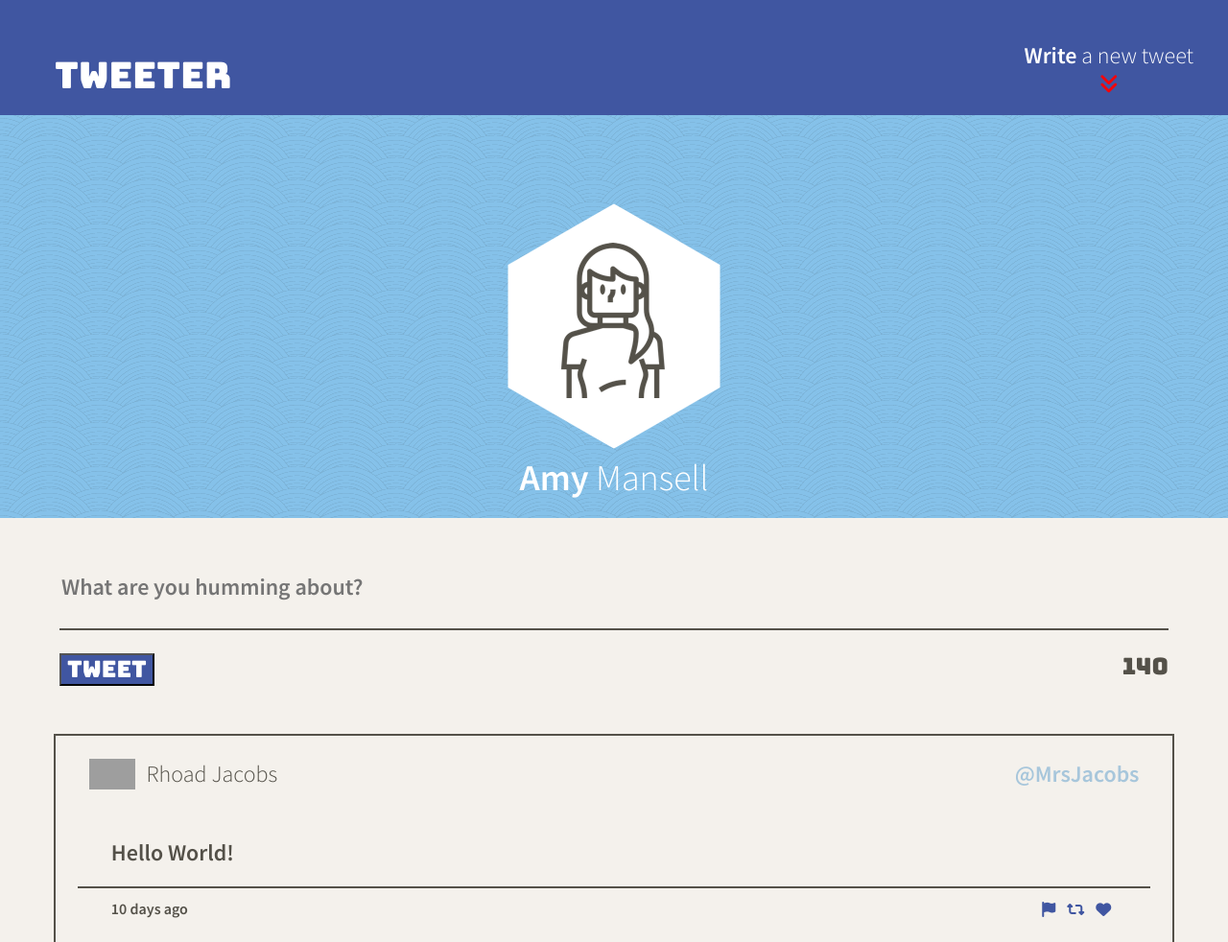
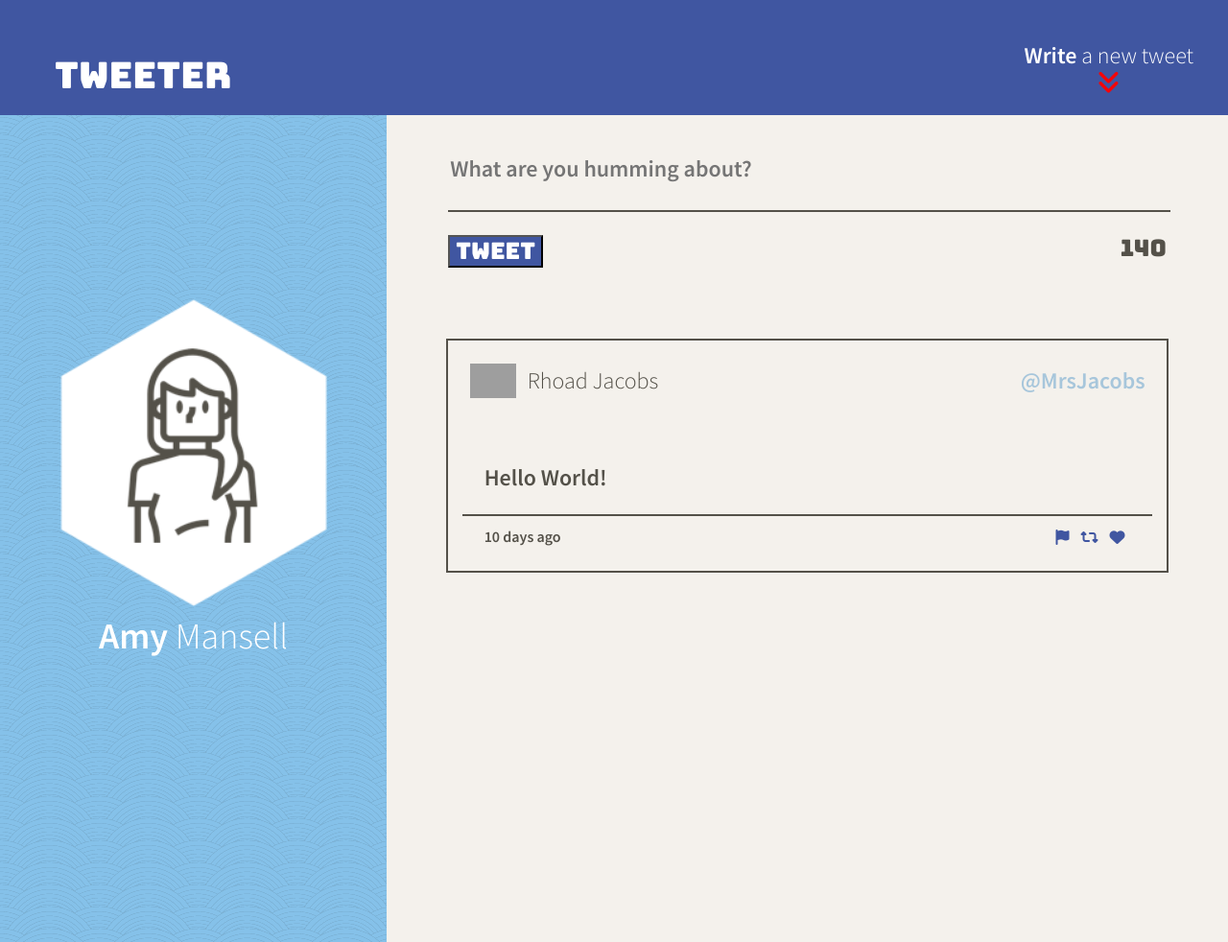
Before and after one commit to raincouver/TweeterProject, a website: page public/index.html in a window 1280 px wide. Shown: the top 982 px of the page at 96% size. Drawn offline with nearby package versions, Linux system fonts and the light colour scheme; no server answers; grey boxes are pictures that could not be loaded.

Commit message:
add viewport breakpoints for phone/desktops

```diff
--- a/public/index.html
+++ b/public/index.html
@@ -1,7 +1,11 @@
+
 <!DOCTYPE html>
 <html lang="en">
+<head>
+  <meta charset="UTF-8">
+  <meta http-equiv="X-UA-Compatible" content="IE=edge">
+  <meta name="viewport" content="width=device-width, initial-scale=1.0">
 
-<head>
   <!-- Meta Information -->
   <title>Tweeter - Home Page</title>
 
@@ -57,6 +61,8 @@
       </div>
     </div>
   </nav>
+
+  <div id="layoutScreenSize">
     <!-- Top User Profile (fixed) -->
     <header id="indexHeader">
       <div>
@@ -68,10 +74,8 @@
       </div>
     </header>
 
-
-
     <!-- Page-specific (main) content here -->
-  <main class="container">
+    <main>
 
       <section class="new-tweet">
         <div id="newTweetWarning"></div>
@@ -135,7 +139,7 @@
       </article>
 
     </main>
-
+  </div>
   <!-- Page-specific (main) content here -->
   <!-- <main class="container red">
         <div class="container first-purple">
--- a/public/styles/header.css
+++ b/public/styles/header.css
@@ -1,5 +1,11 @@
+#layoutScreenSize {
+  display: flex;
+  flex-direction: column;
+  align-items: center;
+  }
+
   #indexHeader {
-  height: 520px;
+    height: 38vh;
     width: 100vw;
     display: flex;
     align-items: center;
@@ -12,3 +18,7 @@
     padding-bottom: 20px;
     color: white;
   }
+
+  #userAvatar {
+    height: 20vh;
+  }
--- a/public/styles/layout.css
+++ b/public/styles/layout.css
@@ -5,15 +5,8 @@
  */
 html {
   box-sizing: border-box;
-  width: 100%;
+  font-size: 24px;
 }
-/* *, *:before, *:after {
-  box-sizing: inherit;
-} */
-
-/*
- * Global layout stuff
- */
 
 body {
   color: #545149;
@@ -23,22 +16,7 @@ body {
   font-family: 'Source Sans Pro', sans-serif;
 }
 
-main {
-  display: flex;
-  /* justify-content: center;
-  align-items: center;
-  flex-direction: column; */
-  padding-left: 5%;
-  width: 90vw;
-}
-
-/*
- * Additional CSS can be defined below or in other CSS files, as per instructions
- */
-
-
   #buttonTop {
-
     position: fixed;
     bottom: 20px;
     right: 30px;
@@ -49,7 +27,6 @@ main {
     resize: none;
     width: 50px;
     height: 50px;
-
   }
 
   #rocket {
--- a/public/styles/nav.css
+++ b/public/styles/nav.css
@@ -1,9 +1,6 @@
-
 
 nav {
-  /* color: #545149; */
-  /* background-color: #f4f1ec; */
-  height: 120px;
+  height: 3rem;
   width: 100vw;
   font-size: 24px;
   background-color: #4056A1;
@@ -15,30 +12,26 @@ nav {
   display: flex;
   flex-direction: row;
   align-items: flex-end;
-  padding-right: 1.5em;
+  padding-right: 0.5em;
 }
 
   #navIcon {
     padding-left: 1.5em;
     padding-top: 1.5em;
-  font-size: 38px;
+    font-size: 1rem;
     font-family: 'Bungee', sans-serif;
     flex-grow: 1;
   }
 
   #navRightSideContainer {
     display: flex;
-  flex-direction: column;
+    flex-direction: row-reverse;
+    justify-content: space-between;
+    align-items: center;
   }
 
     #navNewTweet {
       font-family: 'Source Sans Pro', sans-serif;
-  align-self: center;
-}
-
-#navAngleDown {
-  font-size: 20px;
-  color: red;
     }
 
     #formToggle {
@@ -46,5 +39,9 @@ nav {
       background-color: transparent;
       width: min-content;
       height: min-content;
-  align-self: center;
     }
+
+    #navAngleDown {
+      font-size: 1rem;
+      color: red;
+    }
--- a/public/styles/new-tweet.css
+++ b/public/styles/new-tweet.css
@@ -1,7 +1,16 @@
+main {
+  display: flex;
+  padding: 5%;
+  padding-top: 2%;
+  width: 88%;
+  flex-direction: column;
+  align-items: center;
+}
+
   .new-tweet {
-  padding-top: 1.5em;
     align-items: center;
     display: flex;
+    width: 100%;
     flex-direction: column;
   }
 
@@ -23,35 +32,8 @@
         margin-left: 10px;
       }
 
-.newTweetLabel {
-  transform: translateY(-50%);
-  position: absolute;
-}
-
-#tweet-text {
-  position: relative;
-  width: 90vw;
-  font-family: 'Source Sans Pro', sans-serif;
-  background-color: transparent;
-  border-width: 0px;
-  border-bottom: solid 2px #545149;
-  font-weight: bold;
-}
-
-#tweet-text:focus ~ .newTweetLabel,
-#tweet-text:not(:placeholder-shown) ~ .newTweetLabel{
-  z-index: -1;
-}
-
-
-
-.tweetContainer {
-  display: flex;
-  align-items: flex-start;
-  padding-top: 1em;
-}
-
     form {
+      width: 100%;
       display: flex;
       flex-direction: column;
     }
@@ -61,10 +43,20 @@ textarea {
         background-color: transparent;
         resize: none;
         outline: none;
+        position: relative;
+        width: 100%;
+        font-family: 'Source Sans Pro', sans-serif;
+        background-color: transparent;
+        border-width: 0px;
+        border-bottom: solid 2px #545149;
+        font-weight: bold;
       }
 
-#tweetCounter {
-  font-family: 'Bungee', sans-serif;
+      .tweetContainer {
+        width: 100%;
+        display: flex;
+        align-items: flex-start;
+        padding-top: 1em;
       }
 
         .tweetSpace1 {
@@ -73,14 +65,31 @@ textarea {
           justify-content: flex-start;
         }
 
+          #styledButton {
+            font-family: 'Bungee', sans-serif;
+            color: white;
+            background-color: #4056A1;
+          }
+
         .tweetSpace2 {
           flex-grow: 1;
           display: flex;
           justify-content: flex-end;
         }
 
-#styledButton {
+          #tweetCounter {
             font-family: 'Bungee', sans-serif;
-  color: white;
-  background-color: #4056A1;
           }
+
+
+
+
+/* .newTweetLabel {
+  transform: translateY(-50%);
+  position: absolute;
+} */
+
+/* textarea:focus ~ .newTweetLabel,
+textarea:not(:placeholder-shown) ~ .newTweetLabel{
+  z-index: -1;
+} */
--- a/public/styles/tweet.css
+++ b/public/styles/tweet.css
@@ -1,25 +1,21 @@
-
-.container {
-  display: flex;
-  flex-direction: column;
-  align-items: center;
-}
-
 .space {
   height: 50px;
 }
 
-
+.tweetCanvas {
+  width: 100%;
+  min-width: 350px;
+}
 
 .tweet-outline {
   border: solid 2px;
-  margin-top: 20 px;
-  height: 9em;
-  width: 91vw;
+  margin-top: 1rem;
+  height: 10rem;
+  width: 100%;
   display: flex;
   flex-direction: column;
   box-shadow: none;
-  margin-bottom: 30px;
+  margin-bottom: 2rem;
 }
 
 .tweetHeader {
@@ -113,12 +109,6 @@
 }
 
 
-.new-tweet {
-  padding-top: 1.5em;
-  align-items: center;
-  display: flex;
-}
-
 .tweetIcon {
   color: #4056A1;
   font-size: 16px;
@@ -127,3 +117,97 @@
   resize: none;
   outline: none;
 }
+
+
+
+/* Desktop and Tablet styles */
+@media only screen and (min-width: 768px) {
+
+  #layoutScreenSize {
+    flex-direction: row;
+  }
+
+  main {
+    width: 60%;
+  }
+
+
+  #indexHeader {
+    height: 520px;
+  }
+
+
+
+  /* NAV */
+  nav {
+    height: 120px;
+  }
+
+  .navContainer {
+    padding-right: 1.5em;
+  }
+
+  #navRightSideContainer {
+    flex-direction: column;
+  }
+
+  #navIcon {
+    font-size: 38px;
+  }
+
+  /* Header */
+
+  #layoutScreenSize {
+    display: flex;
+    flex-direction: row;
+    align-items: center;
+    }
+
+    #indexHeader {
+      height: 100vh;
+      width: 35vw;
+      display: flex;
+      align-items: center;
+      padding-top: 140px;
+      justify-content: flex-start;
+      flex-direction: column;
+      background-color: #85C1E9;
+      background-image: url("/images/arches.png");
+      font-size: 38px;
+      font-family: 'Source Sans Pro', sans-serif;
+      padding-bottom: 20px;
+      color: white;
+    }
+
+    #userAvatar {
+      height: 25vw;
+      margin-top:150px;
+    }
+
+/* New Tweets */
+
+main {
+  padding-top: 140px;
+  width: 65vw;
+  height: 100vh;
+}
+
+
+
+
+
+
+
+
+
+
+
+
+
+
+
+
+
+
+
+}
--- a/server/data-files/initial-tweets.json
+++ b/server/data-files/initial-tweets.json
@@ -8,7 +8,7 @@
     "content": {
       "text": "If I have seen further it is by standing on the shoulders of giants"
     },
-    "created_at": 1680032735911
+    "created_at": 1680064301528
   },
   {
     "user": {
@@ -19,6 +19,6 @@
     "content": {
       "text": "Je pense , donc je suis"
     },
-    "created_at": 1680119135911
+    "created_at": 1680150701528
   }
 ]
```
Lines whose indentation alone changed are shown as unchanged.
